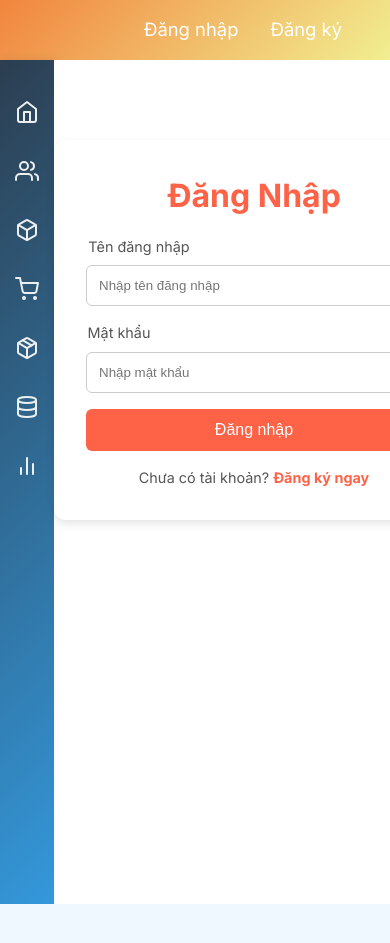
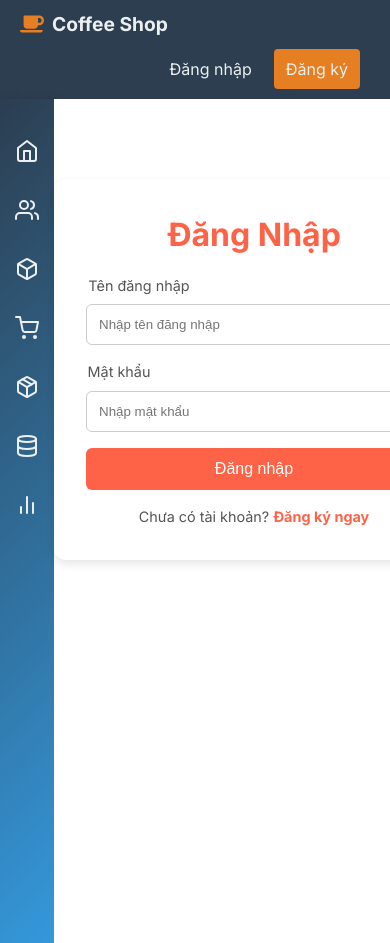
Before and after one commit to nQhuy04/CNPMNC-Nhom9-QuanLyChuoiCuaHangBanNuoc, a React (Create React App) app in the folder frontend/: page /login in a window 390 px wide. Shown: the top 943 px of the page. Before the commit the page ends 904 px from the top, so only its background shows below. Built offline with nearby package versions, Linux system fonts and the light colour scheme.

Commit message:
update giao diện

```diff
--- a/frontend/src/Components/NavBar/NavBar.jsx
+++ b/frontend/src/Components/NavBar/NavBar.jsx
@@ -5,6 +5,7 @@ import { useSelector, useDispatch } from "react-redux";
 import { logOut } from "../../redux/apiRequest.js";
 import { createAxios } from "../../createInstance";
 import { logOutSuccess } from "../../redux/authSlice";
+import { FaCoffee } from 'react-icons/fa';
 
 const NavBar = () => {
   const user = useSelector((state) => state.auth.login.currentUser);
@@ -21,6 +22,10 @@ const NavBar = () => {
   return (
     <nav className="navbar-container">
       <div className="navbar-left">
+        <Link to="/" className="navbar-logo">
+          <FaCoffee className="coffee-icon" />
+          <span>Coffee Shop</span>
+        </Link>
         {user && (
           <p className="navbar-user">Hi, <span>{user.username}</span></p>
         )}
--- a/frontend/src/Components/NavBar/navbar.css
+++ b/frontend/src/Components/NavBar/navbar.css
@@ -1,38 +1,101 @@
+/* navbar.css */
 .navbar-container {
   display: flex;
   justify-content: space-between;
   align-items: center;
-  background: linear-gradient(135deg, rgb(241, 133, 62), rgb(241, 239, 145)); /* Màu nền tối hơn */
-  padding: 1rem 2rem;
-  box-shadow: 0 2px 10px rgba(0, 0, 0, 0.1);
+  padding: 10px 20px;
+  background-color: #2c3e50;
+  color: #ecf0f1;
+  box-shadow: 0 2px 4px rgba(0, 0, 0, 0.2);
+}
+
+.navbar-left {
+  display: flex;
+  align-items: center;
+}
+
+.navbar-logo {
+  display: flex;
+  align-items: center;
+  text-decoration: none;
+  color: #ecf0f1;
+  font-size: 1.2rem;
+  font-weight: bold;
+  margin-right: 20px;
+  transition: color 0.3s ease;
+}
+
+.navbar-logo:hover {
+  color: #3498db;
+}
+
+.coffee-icon {
+  color: #e67e22;
+  font-size: 1.5rem;
+  margin-right: 8px;
+}
+
+.navbar-right {
+  display: flex;
+  align-items: center;
 }
 
 .navbar-user {
-  color: white;
-  font-size: 1rem;
+  margin: 0 0 0 20px;
+  font-size: 16px;
 }
 
 .navbar-user span {
   font-weight: bold;
-}a
-
-.navbar-links {
-  display: flex;
-  gap: 1rem;
+  color: #3498db;
 }
 
 .navbar-login,
 .navbar-register,
 .navbar-logout {
-  color: white;
   text-decoration: none;
-  padding: 0.5rem 1rem;
+  color: #ecf0f1;
+  font-size: 16px;
+  padding: 8px 12px;
+  margin-left: 10px;
   border-radius: 4px;
-  transition: background-color 0.3s;
+  transition: background-color 0.3s ease, color 0.3s ease;
 }
 
 .navbar-login:hover,
-.navbar-register:hover,
 .navbar-logout:hover {
-  background-color: rgba(255, 255, 255, 0.3);
+  background-color: rgba(236, 240, 241, 0.1);
 }
+
+.navbar-register {
+  background-color: #e67e22;
+  color: #ecf0f1;
+}
+
+.navbar-register:hover {
+  background-color: #d35400;
+}
+
+@media (max-width: 768px) {
+  .navbar-container {
+    flex-wrap: wrap;
+  }
+
+  .navbar-left {
+    width: 100%;
+    justify-content: space-between;
+    margin-bottom: 10px;
+  }
+
+  .navbar-right {
+    width: 100%;
+    justify-content: flex-end;
+  }
+
+  .navbar-login,
+  .navbar-register,
+  .navbar-logout {
+    margin-left: 0;
+    margin-right: 10px;
+  }
+}
```
